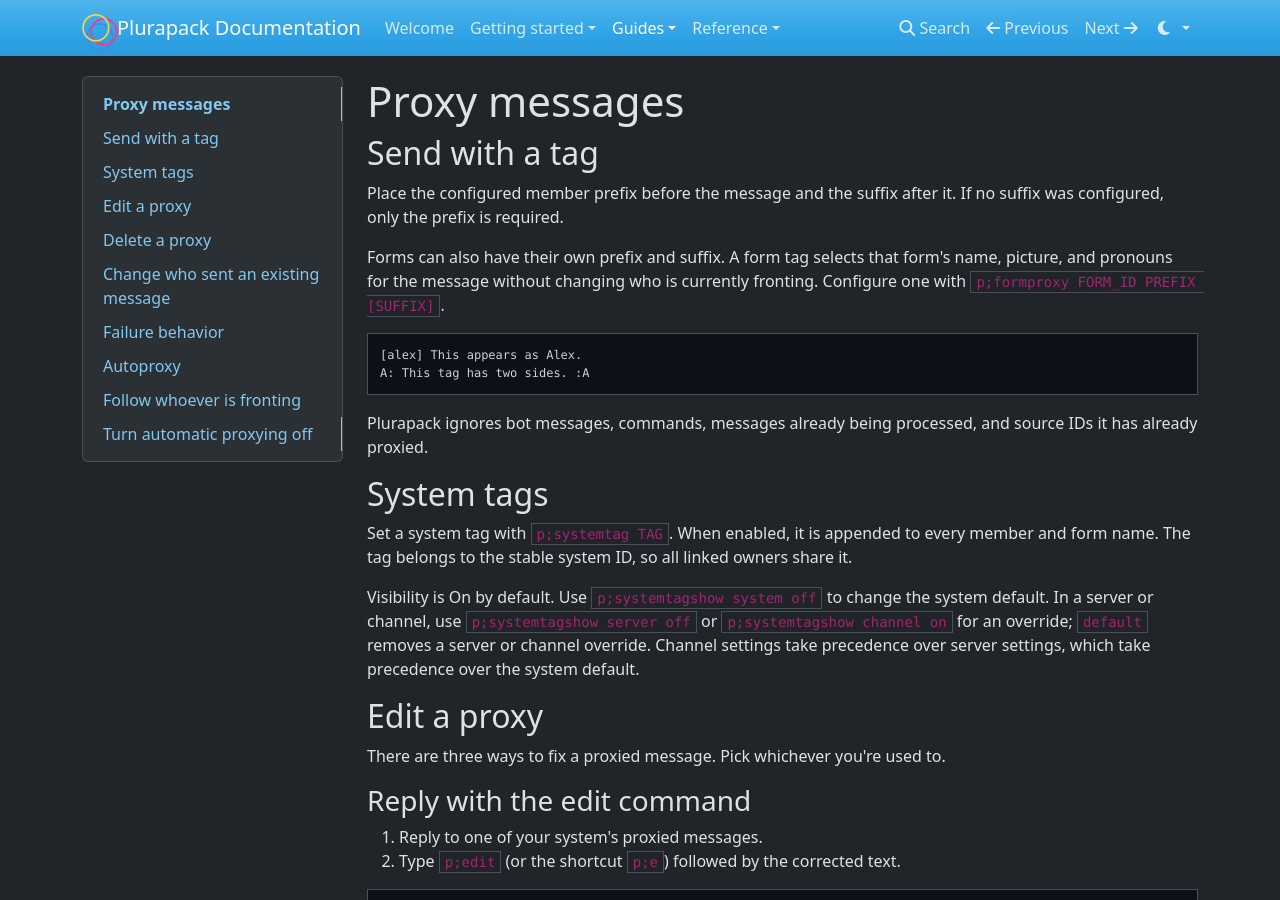
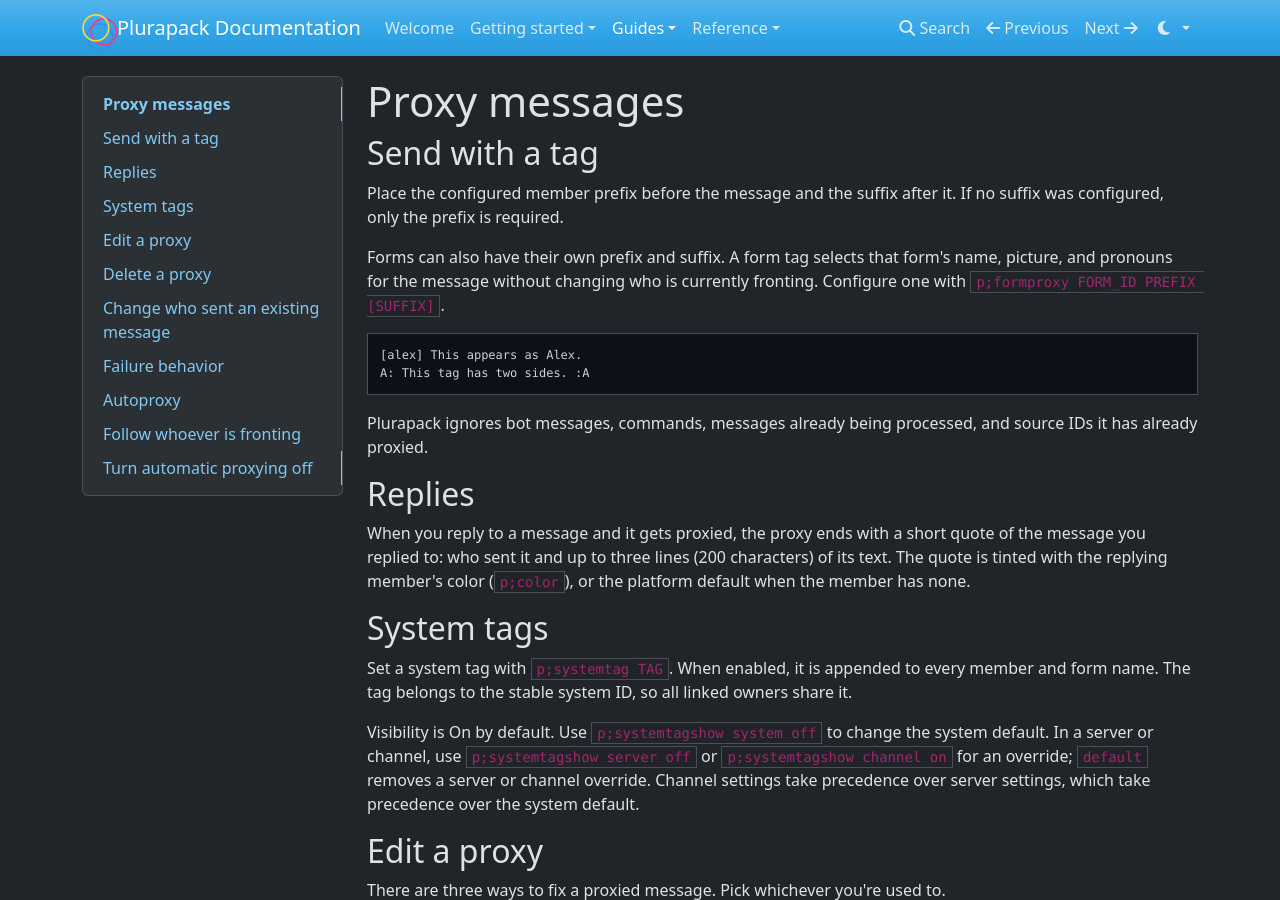
Before and after one commit to Techy-Nature/Plurapack, an MkDocs documentation site: the page built from documentation/docs/guides/proxying.md, in a window 1280 px wide and 900 px high. Built offline with MkDocs 1.6.1, drawn with Linux system fonts in a browser that asks for light colours; nearby versions of some CDN libraries.

Commit message:
Document reply quotes
Co-Authored-By: Claude Opus 5.5 <noreply@anthropic.com>
Claude-Session: https://claude.ai/code/session_01RR2YsQ2TYwPMXikaans9Pt

````diff
--- a/documentation/docs/guides/proxying.md
+++ b/documentation/docs/guides/proxying.md
@@ -14,6 +14,13 @@ A: This tag has two sides. :A
 ```
 
 Plurapack ignores bot messages, commands, messages already being processed, and source IDs it has already proxied.
+
+## Replies
+
+When you reply to a message and it gets proxied, the proxy ends with a short
+quote of the message you replied to: who sent it and up to three lines (200
+characters) of its text. The quote is tinted with the replying member's color
+(`p;color`), or the platform default when the member has none.
 
 ## System tags
 
````
